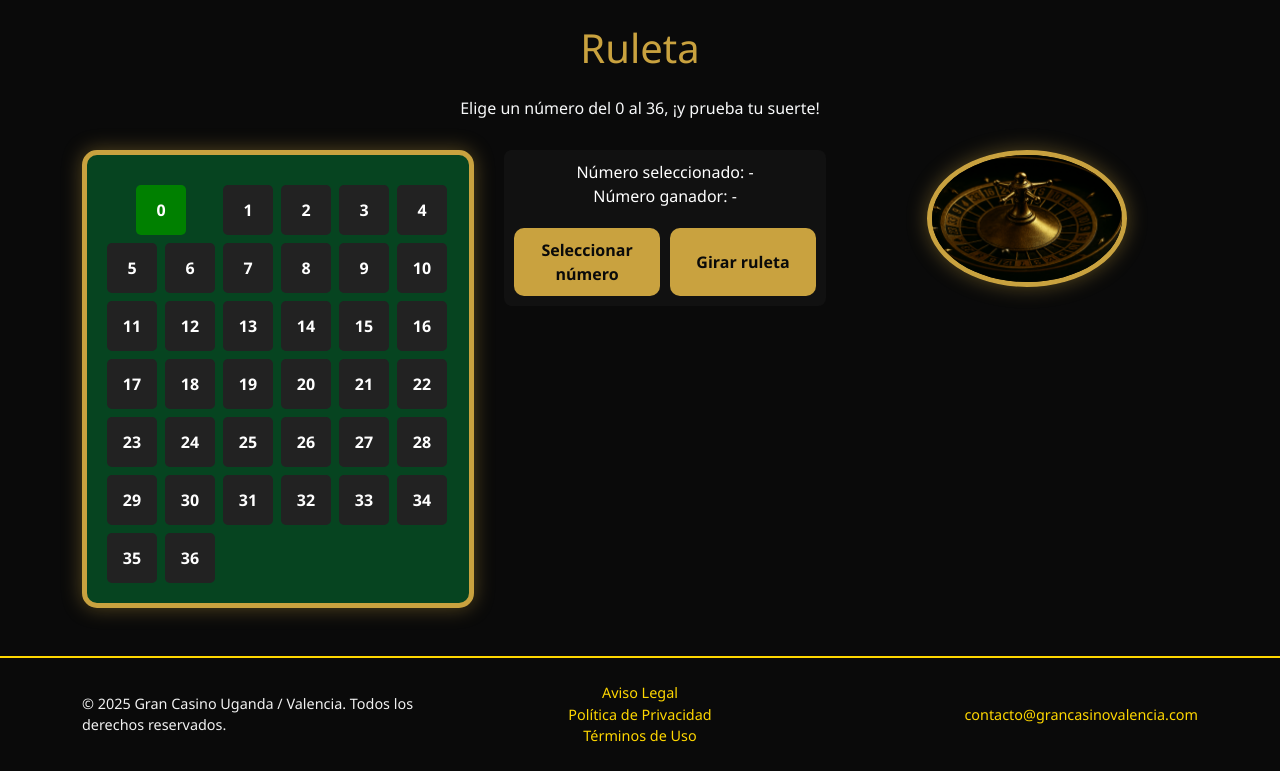
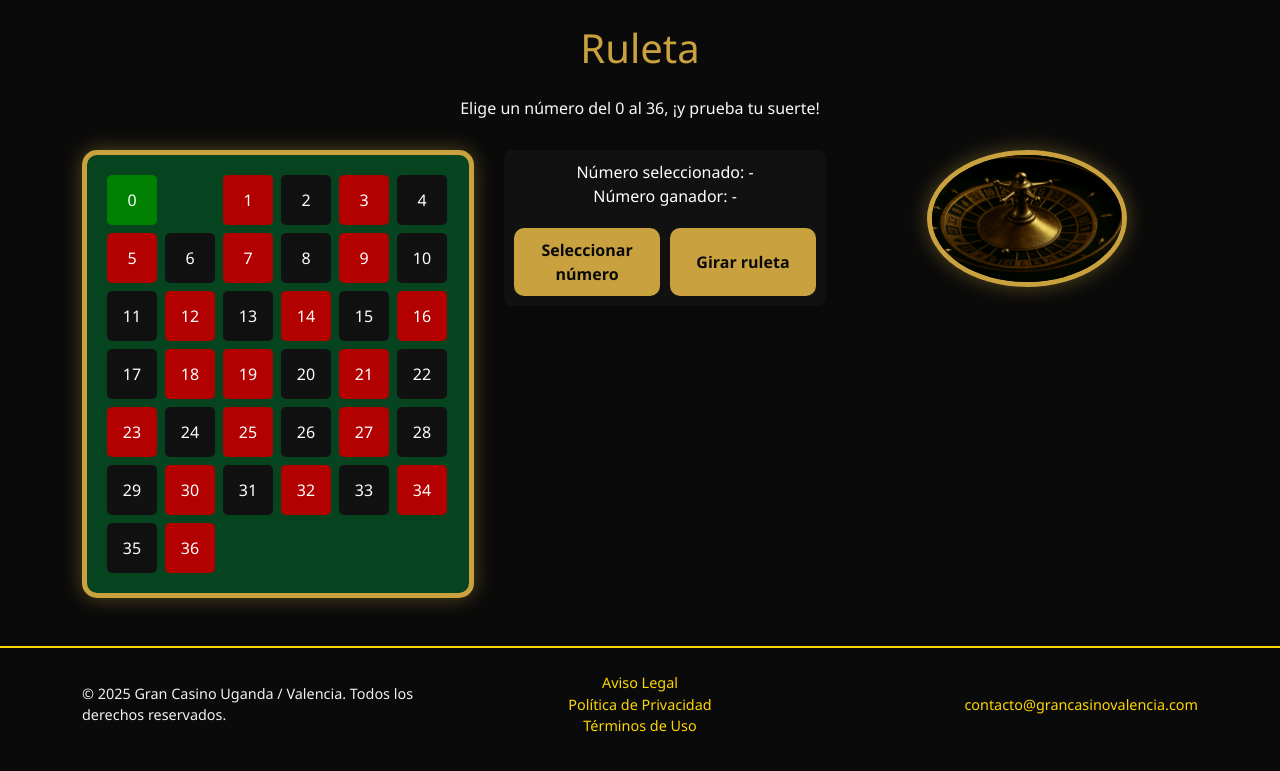
Before and after one commit to saimonfiles06/proyectoFinal, a PHP site: page /juegos/ruleta.html in a window 1280 px wide. Shown: the part 134-905 px from the top of the page. After the commit the page ends 866 px from the top, so only its background shows below. Run offline with PHP 8.4, Linux system fonts and the light colour scheme.

Commit message:
ruleta.js definitivo

```diff
--- a/css/estilos.css
+++ b/css/estilos.css
@@ -102,33 +102,48 @@ header {
   box-shadow: 0 0 20px rgba(201, 162, 63, 0.4);
 }
 
-.numeros-tapete {
+.numeros-tapete,
+#numeros-tapete {
   display: grid;
   grid-template-columns: repeat(6, 1fr);
   gap: 8px;
-  justify-items: center;
-  margin-top: 10px;
 }
 
+
 .numero-celda {
-  width: 45px;
-  height: 45px;
-  background-color: #111;
+  width: 50px;
+  height: 50px;
+  background-color: #222;
   color: #fff;
-  font-weight: bold;
-  border-radius: 8px;
-  border: 2px solid transparent;
   display: flex;
+  justify-content: center;
   align-items: center;
-  justify-content: center;
   cursor: pointer;
-  transition: all 0.3s ease;
+  border-radius: 5px;
+  user-select: none;
 }
 
 .numero-celda.zero {
   background-color: green;
   grid-column: span 2;
 }
+
+.numero-celda.rojo {
+  background-color: #b30000;
+  color: #fff;
+}
+
+.numero-celda.negro {
+  background-color: #111;
+  color: #fff;
+}
+
+.numero-celda.zero {
+  background-color: green !important;
+  color: #fff;
+  grid-column: span 2;
+}
+
 
 .numero-celda:hover {
   background-color: #c9a23f;
@@ -178,18 +193,6 @@ header {
   gap: 5px;
 }
 
-.numero-celda {
-  width: 50px;
-  height: 50px;
-  background-color: #222;
-  color: #fff;
-  display: flex;
-  justify-content: center;
-  align-items: center;
-  cursor: pointer;
-  border-radius: 5px;
-  user-select: none;
-}
 
 .numero-celda.seleccionado {
   background-color: gold;
--- a/js/ruleta.js
+++ b/js/ruleta.js
@@ -1,10 +1,10 @@
 // === ruleta.js ===
 (function () {
   const wheelNumbers = [
-    0,32,15,19,4,21,2,25,17,34,6,27,13,36,11,30,8,23,10,5,24,16,33,1,20,14,31,9,22,18,29,7,28,12,35,3,26
+    0, 32, 15, 19, 4, 21, 2, 25, 17, 34, 6, 27, 13, 36, 11, 30, 8, 23, 10, 5, 24, 16, 33, 1, 20, 14, 31, 9, 22, 18, 29, 7, 28, 12, 35, 3, 26
   ];
 
-  const redSet = new Set([32,19,21,25,17,34,27,36,30,23,5,16,1,14,9,18,7,12,3]);
+  const redSet = new Set([1, 3, 5, 7, 9, 12, 14, 16, 18, 19, 21, 23, 25, 27, 30, 32, 34, 36]);
   const blackSet = new Set(wheelNumbers.filter(n => n !== 0 && !redSet.has(n)));
 
   const ruletaEl = document.getElementById('ruleta');
@@ -20,29 +20,52 @@
   let currentRotation = 0;
   let spinning = false;
   let numeroSeleccionado = null;
+  /* ---- TAPETE 6x6 (0 con span de 2 columnas) ---- */
+  function crearTapete() {
+    tapeteEl.innerHTML = "";
 
-  // ===== Generar tapete =====
-  function crearTapete() {
-    tapeteEl.innerHTML = '';
-    for (let n = 0; n <= 36; n++) {
-      const celda = document.createElement('div');
-      celda.classList.add('numero-celda');
-      if (n === 0) celda.classList.add('zero');
+    tapeteEl.style.display = "grid";
+    tapeteEl.style.gridTemplateColumns = "repeat(6, 1fr)";
+    tapeteEl.style.gap = "8px";
+
+    // Número 0 (span 2)
+    const celda0 = document.createElement("div");
+    celda0.className = "numero-celda zero";
+    celda0.textContent = "0";
+    celda0.style.gridColumn = "span 2";
+    tapeteEl.appendChild(celda0);
+
+    // Crear números 1-36
+    for (let n = 1; n <= 36; n++) {
+      const celda = document.createElement("div");
+      celda.className = "numero-celda";
       celda.textContent = n;
 
-      celda.addEventListener('click', () => {
-        // marcar seleccionado
-        document.querySelectorAll('.numero-celda').forEach(c => c.classList.remove('seleccionado'));
-        celda.classList.add('seleccionado');
-        numeroSeleccionado = n;
-        numeroSeleccionadoEl.textContent = `Número seleccionado: ${n}`;
-      });
+      // colores ruleta
+      if (redSet.has(n)) celda.classList.add("rojo");
+      else if (blackSet.has(n)) celda.classList.add("negro");
 
       tapeteEl.appendChild(celda);
     }
+
+    // ✅ REACTIVAR selección de números
+    document.querySelectorAll(".numero-celda").forEach(celda => {
+      celda.addEventListener("click", function () {
+        // eliminar selección previa
+        document.querySelectorAll(".numero-celda").forEach(c => c.classList.remove("seleccionado"));
+
+        // marcar seleccionado
+        this.classList.add("seleccionado");
+
+        // guardar número seleccionado
+        numeroSeleccionado = Number(this.textContent);
+        numeroSeleccionadoEl.textContent = `Número seleccionado: ${numeroSeleccionado}`;
+      });
+    });
   }
 
   crearTapete();
+
 
   // ===== Girar ruleta =====
   function spinToIndex(index, spins = 6, ms = 4000) {
```
